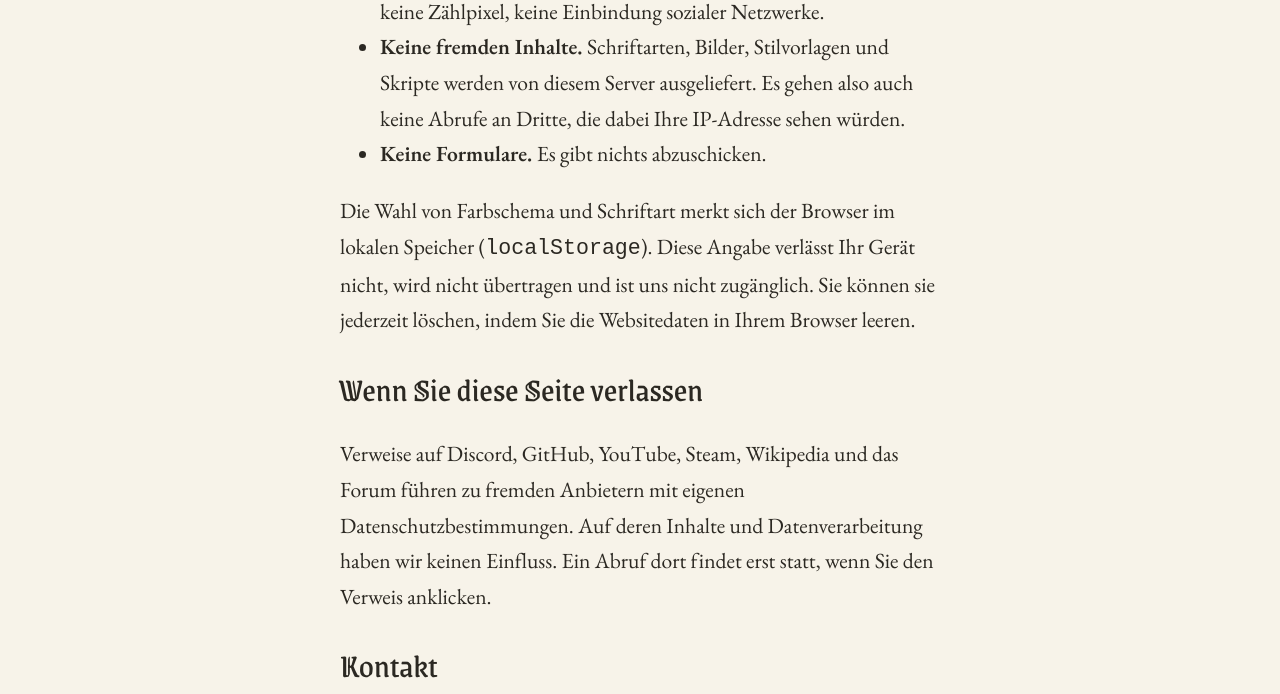
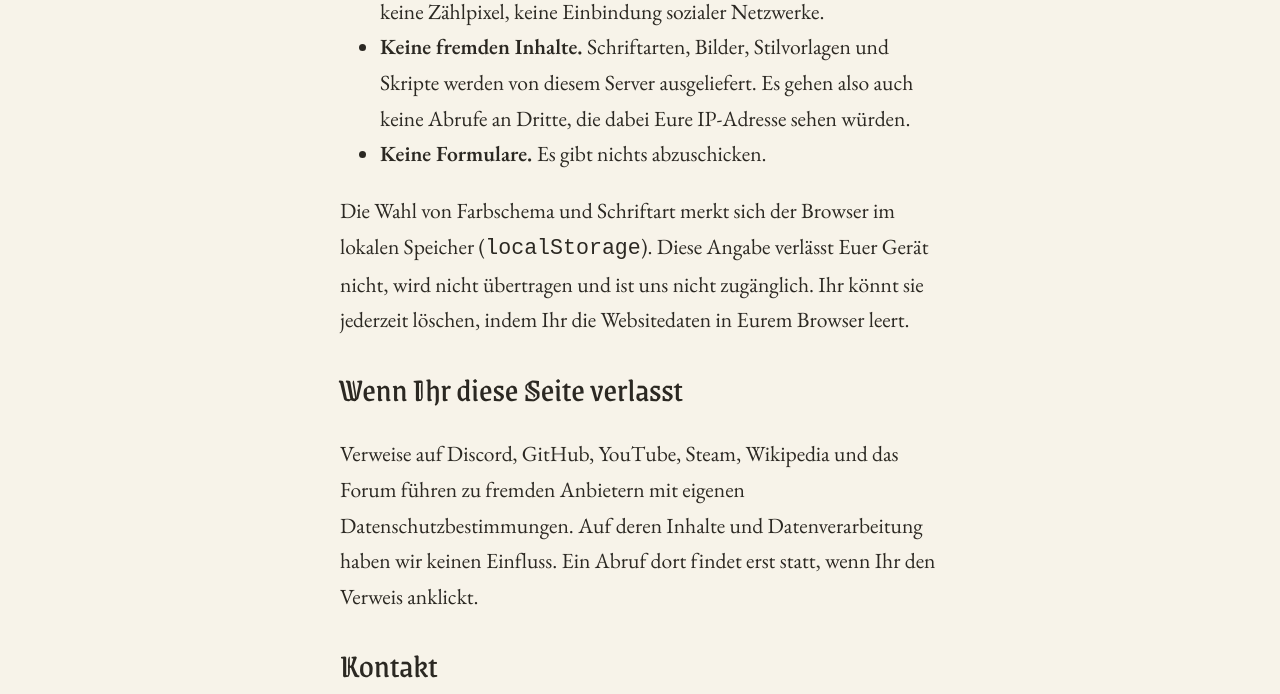
Before and after one commit to Conspiratio/conspiratio.github.io, a Jekyll site: the page built from datenschutz.md, in a window 1280 px wide. Shown: the part 960-1654 px from the top of the page. Built offline with Jekyll 4.4.1, drawn with Linux system fonts in a browser that asks for light colours.

Commit message:
Erfundene Jahresangabe raus, Linux-Build genannt, Anrede vereinheitlicht
Auf der Mitmachen-Seite stand, die Grafiken seien "zwanzig Jahre alt". Diese
Zahl war frei erfunden - nicht geschätzt, nicht belegt, sondern hingeschrieben,
weil sie plausibel klang.

Belegen ließ sie sich auch nachträglich nicht: Die Bilddateien tragen keine
eingebetteten Zeitangaben, dieses Repo reicht bis 2022 zurück, das WinForms-Repo
bis 2020, und der früheste Fund im Internet Archive (header4.png, Oktober 2017)
datiert nur die Webseite, nicht die Grafiken. conspiratio.net gibt es dort zwar
seit 2002, aber das liegt vor dem Projekt - 2015 lief unter der Adresse noch
eine Joomla-Vorlage. Statt einer falschen Zahl steht dort jetzt keine.

Die Downloadseite nennt den Linux-Build: Der Client hat Exportvorlagen für
Windows und Linux, und release.yml baut beide. Der Abschnitt ist dabei geordnet
worden - Plattform und Voraussetzungen stehen jetzt beieinander, der
Handbuchhinweis dahinter.

Die Datenschutzseite siezte als einzige Seite. Jetzt durchgehend die Ihr-Form
wie im übrigen Text.

Beide Regeln stehen in der CLAUDE.md: die Anrede, und dass keine Zahl ohne Beleg
in einen Text gehört.

Co-Authored-By: Claude Opus 5 <noreply@anthropic.com>

```diff
--- a/datenschutz.md
+++ b/datenschutz.md
@@ -20,20 +20,20 @@ Diese Verarbeitung liegt außerhalb unseres Einflusses; Näheres steht in der
 - **Keine Zählung, keine Analyse.** Es gibt kein Analysewerkzeug, keine Zählpixel, keine
   Einbindung sozialer Netzwerke.
 - **Keine fremden Inhalte.** Schriftarten, Bilder, Stilvorlagen und Skripte werden von
-  diesem Server ausgeliefert. Es gehen also auch keine Abrufe an Dritte, die dabei Ihre
+  diesem Server ausgeliefert. Es gehen also auch keine Abrufe an Dritte, die dabei Eure
   IP-Adresse sehen würden.
 - **Keine Formulare.** Es gibt nichts abzuschicken.
 
 Die Wahl von Farbschema und Schriftart merkt sich der Browser im lokalen Speicher
-(`localStorage`). Diese Angabe verlässt Ihr Gerät nicht, wird nicht übertragen und ist uns
-nicht zugänglich. Sie können sie jederzeit löschen, indem Sie die Websitedaten in Ihrem
-Browser leeren.
+(`localStorage`). Diese Angabe verlässt Euer Gerät nicht, wird nicht übertragen und ist uns
+nicht zugänglich. Ihr könnt sie jederzeit löschen, indem Ihr die Websitedaten in Eurem
+Browser leert.
 
-## Wenn Sie diese Seite verlassen
+## Wenn Ihr diese Seite verlasst
 
 Verweise auf Discord, GitHub, YouTube, Steam, Wikipedia und das Forum führen zu fremden
 Anbietern mit eigenen Datenschutzbestimmungen. Auf deren Inhalte und Datenverarbeitung
-haben wir keinen Einfluss. Ein Abruf dort findet erst statt, wenn Sie den Verweis anklicken.
+haben wir keinen Einfluss. Ein Abruf dort findet erst statt, wenn Ihr den Verweis anklickt.
 
 ## Kontakt
 
```
Also changed, not shown: CLAUDE.md (+9 -0 lines), downloads.md (+6 -3 lines), mitmachen.md (+2 -2 lines).
